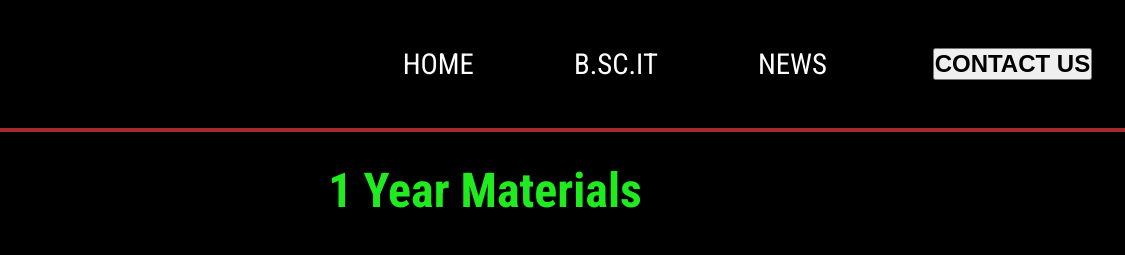
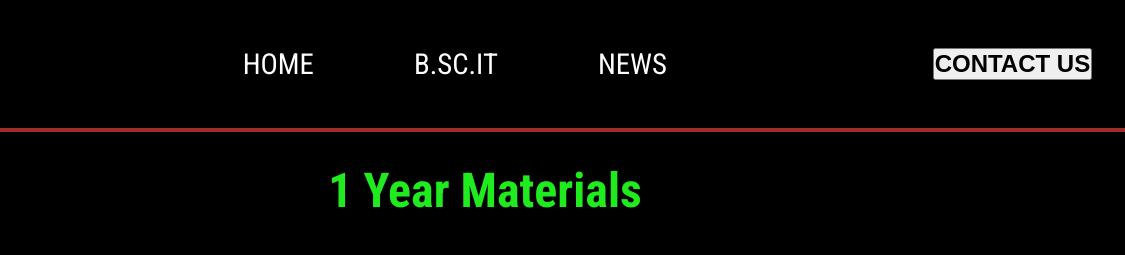
Before and after one commit to phenoix13/it-1year, a plain HTML site: page index.html in a window 1280 px wide. Shown: the top 255 px of the page, 155-1280 px from the left. Drawn offline with Linux system fonts and the light colour scheme.

Commit message:
Update index.html

```diff
--- a/index.html
+++ b/index.html
@@ -41,7 +41,7 @@
         nav{
             display: flex;
             flex-direction: row;
-            margin-left: 20rem;
+
         }
         li{
             list-style-type: none;
```
